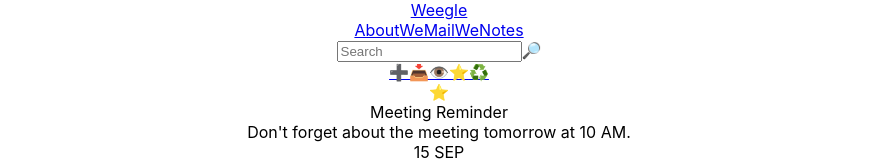
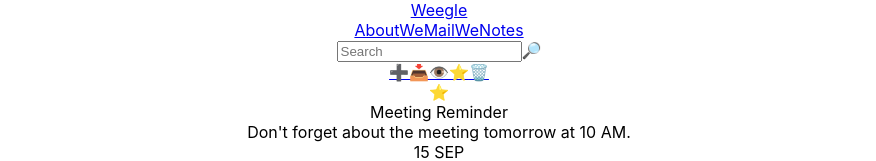
Before and after one commit to AviadMalikan/Weegle, a React (Create React App) app: page /mail/inbox in a window 1280 px wide. Shown: the top 161 px of the page, without its empty margins (201-1077 px from the left). Built offline with nearby package versions, Linux system fonts and the light colour scheme.

Commit message:
change the icon and minor css style

```diff
--- a/src/assets/style/cmp/mail/mail-labels-filter.css
+++ b/src/assets/style/cmp/mail/mail-labels-filter.css
@@ -2,7 +2,7 @@
     display: flex;
     flex-direction: column;
     width: 50px;
-    transition: width 0.1s;
+    transition: width 0.2s;
     padding-inline-end: 20px;
     z-index: 3;
     position: fixed;
@@ -10,6 +10,7 @@
     height: 100vh;
     text-align: center;
     white-space: nowrap;
+    padding-top: 10px;
 }
 
 .mail-label-filter:hover {
--- a/src/assets/style/cmp/mail/mail-text-filter.css
+++ b/src/assets/style/cmp/mail/mail-text-filter.css
@@ -5,7 +5,7 @@
     top: 50px;
     z-index: 3;
     transition: all .1s;
-    background-color: rgba(0, 0, 0, 0.314);
+    background-color: var(--gray4);
     backdrop-filter: blur(10px);
 }
 
--- a/src/cmps/mails/mail-details.jsx
+++ b/src/cmps/mails/mail-details.jsx
@@ -59,7 +59,7 @@ export function MailDetails() {
 
         <section className="mail-tools full">
             <button className="back-btn" onClick={onGoBack}>🔙</button>
-            <button className="delete-btn">♻️</button>
+            <button className="delete-btn">🗑️</button>
             <button onClick={onToggleRead}>{mail.isRead ? "💌" : "✉️"}</button>
             <button onClick={onToggleFavorite}>⭐</button>
             <button className="label">🏷️</button>
--- a/src/cmps/mails/mail-labels-filter.jsx
+++ b/src/cmps/mails/mail-labels-filter.jsx
@@ -61,7 +61,7 @@ export function MailLabelsFilter({ onSetFilterBy }) {
 
         <NavLink to="/mail/archive" className={`label-filter ${isHover ? "open" : ""}`}
             onClick={() => onSelectLabel('archive')}>
-            {isHover ? "♻️ Archive" : "♻️"}
+            {isHover ? "🗑️ Archive" : "🗑️"}
         </NavLink>
 
     </section>
```
